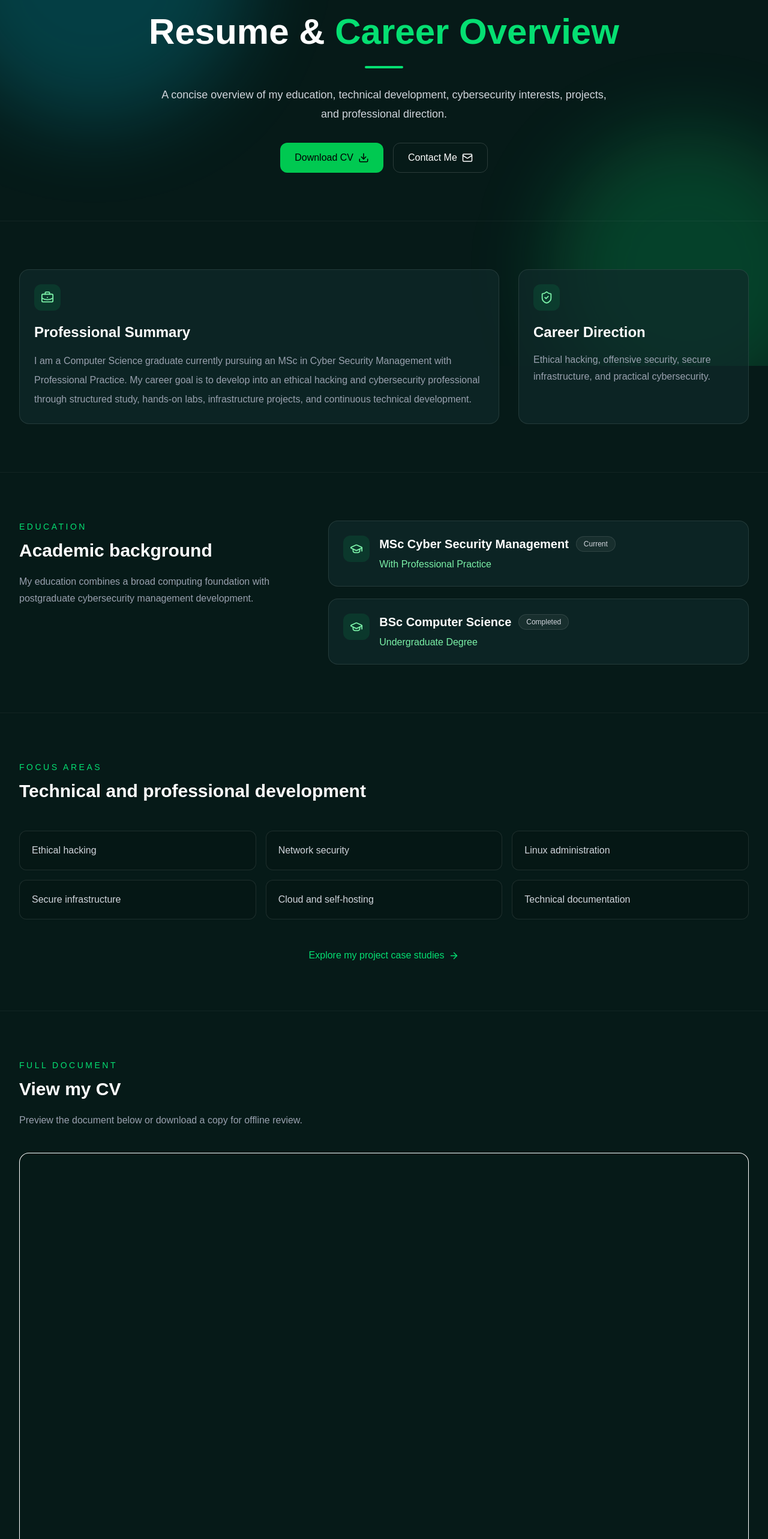
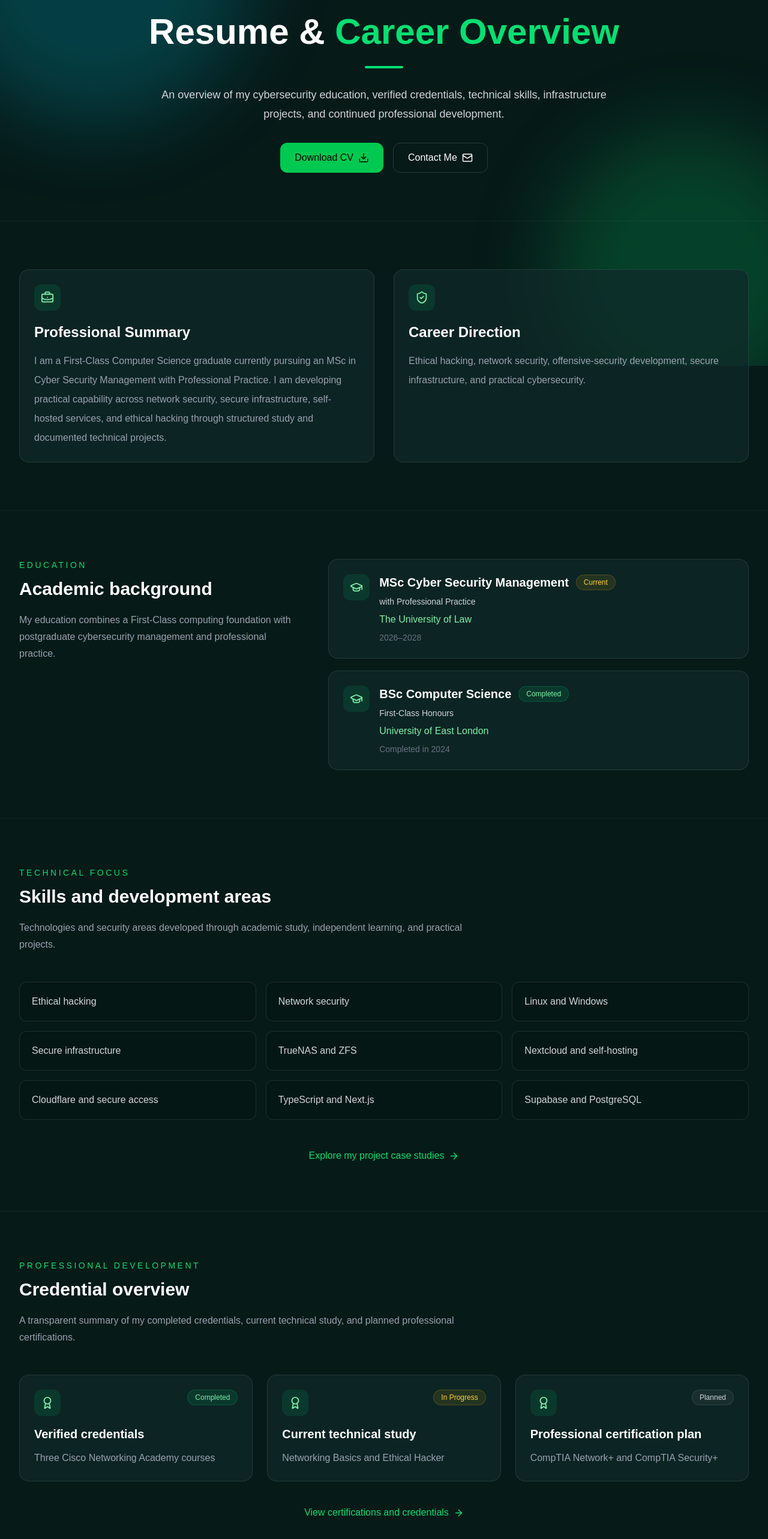
Before and after one commit to Shawon1024/meetshawon-portfolio, a Next.js app: page /resume in a window 1280 px wide. Shown: the part 190-2756 px from the top of the page at 60% size. Built offline with nearby package versions, Linux system fonts and the light colour scheme; no server answers.

Commit message:
Finalise resume page and cybersecurity CV

```diff
--- a/src/app/resume/page.tsx
+++ b/src/app/resume/page.tsx
@@ -2,8 +2,10 @@ import type { Metadata } from "next";
 import Link from "next/link";
 import {
   ArrowRight,
+  Award,
   BriefcaseBusiness,
   Download,
+  FileText,
   GraduationCap,
   Mail,
   ShieldCheck,
@@ -14,7 +16,7 @@ import Container from "../components/Container";
 export const metadata: Metadata = {
   title: "Resume",
   description:
-    "View Shawon's resume, education, cybersecurity skills, technical projects, professional development, and career direction.",
+    "View Md Samsudduha Shawon's cybersecurity resume, education, verified credentials, technical skills, infrastructure projects, and professional development.",
 
   alternates: {
     canonical: "/resume",
@@ -23,7 +25,7 @@ export const metadata: Metadata = {
   openGraph: {
     title: "Resume & Career Overview",
     description:
-      "Shawon's education, cybersecurity skills, technical projects, professional development, and career direction.",
+      "Md Samsudduha Shawon's cybersecurity education, verified credentials, technical projects, skills, and professional development.",
     url: "/resume",
     type: "website",
   },
@@ -32,19 +34,23 @@ export const metadata: Metadata = {
     card: "summary_large_image",
     title: "Resume & Career Overview",
     description:
-      "Education, cybersecurity skills, technical projects, professional development, and career direction.",
+      "Cybersecurity education, verified credentials, technical projects, skills, and professional development.",
   },
 };
 
 const education = [
   {
     title: "MSc Cyber Security Management",
-    subtitle: "With Professional Practice",
+    qualification: "with Professional Practice",
+    institution: "The University of Law",
+    period: "2026–2028",
     status: "Current",
   },
   {
     title: "BSc Computer Science",
-    subtitle: "Undergraduate Degree",
+    qualification: "First-Class Honours",
+    institution: "University of East London",
+    period: "Completed in 2024",
     status: "Completed",
   },
 ];
@@ -52,10 +58,31 @@ const education = [
 const focusAreas = [
   "Ethical hacking",
   "Network security",
-  "Linux administration",
+  "Linux and Windows",
   "Secure infrastructure",
-  "Cloud and self-hosting",
-  "Technical documentation",
+  "TrueNAS and ZFS",
+  "Nextcloud and self-hosting",
+  "Cloudflare and secure access",
+  "TypeScript and Next.js",
+  "Supabase and PostgreSQL",
+];
+
+const credentialSummary = [
+  {
+    title: "Verified credentials",
+    detail: "Three Cisco Networking Academy courses",
+    status: "Completed",
+  },
+  {
+    title: "Current technical study",
+    detail: "Networking Basics and Ethical Hacker",
+    status: "In Progress",
+  },
+  {
+    title: "Professional certification plan",
+    detail: "CompTIA Network+ and CompTIA Security+",
+    status: "Planned",
+  },
 ];
 
 export default function ResumePage() {
@@ -70,16 +97,15 @@ export default function ResumePage() {
 
           <h1 className="text-4xl font-bold leading-tight text-white md:text-5xl lg:text-6xl">
             Resume &{" "}
-            <span className="text-green-400">
-              Career Overview
-            </span>
+            <span className="text-green-400">Career Overview</span>
           </h1>
 
           <div className="mx-auto mt-5 h-1 w-16 rounded-full bg-green-400" />
 
           <p className="mx-auto mt-7 max-w-3xl text-lg leading-8 text-gray-300">
-            A concise overview of my education, technical development,
-            cybersecurity interests, projects, and professional direction.
+            An overview of my cybersecurity education, verified credentials,
+            technical skills, infrastructure projects, and continued
+            professional development.
           </p>
 
           <div className="mt-8 flex flex-wrap justify-center gap-4">
@@ -89,7 +115,7 @@ export default function ResumePage() {
               className="inline-flex items-center gap-2 rounded-xl bg-green-500 px-6 py-3 font-medium text-black transition hover:bg-green-400"
             >
               Download CV
-              <Download size={18} />
+              <Download size={18} aria-hidden="true" />
             </a>
 
             <Link
@@ -97,7 +123,7 @@ export default function ResumePage() {
               className="inline-flex items-center gap-2 rounded-xl border border-white/15 px-6 py-3 font-medium text-white transition hover:border-green-400 hover:text-green-300"
             >
               Contact Me
-              <Mail size={18} />
+              <Mail size={18} aria-hidden="true" />
             </Link>
           </div>
         </div>
@@ -106,10 +132,10 @@ export default function ResumePage() {
       {/* Professional summary */}
       <section className="border-t border-white/5 py-20">
         <Container>
-          <div className="grid gap-8 lg:grid-cols-3">
-            <article className="rounded-2xl border border-white/10 bg-[var(--surface)]/70 p-6 lg:col-span-2">
+          <div className="grid gap-8 lg:grid-cols-2">
+            <article className="h-full rounded-2xl border border-white/10 bg-[var(--surface)]/70 p-6">
               <div className="inline-flex h-11 w-11 items-center justify-center rounded-xl bg-green-400/10 text-green-300">
-                <BriefcaseBusiness size={22} />
+                <BriefcaseBusiness size={22} aria-hidden="true" />
               </div>
 
               <h2 className="mt-5 text-2xl font-semibold text-white">
@@ -117,26 +143,28 @@ export default function ResumePage() {
               </h2>
 
               <p className="mt-4 leading-8 text-gray-400">
-                I am a Computer Science graduate currently pursuing an MSc in
-                Cyber Security Management with Professional Practice. My career
-                goal is to develop into an ethical hacking and cybersecurity
-                professional through structured study, hands-on labs,
-                infrastructure projects, and continuous technical development.
+                I am a First-Class Computer Science graduate currently
+                pursuing an MSc in Cyber Security Management with Professional
+                Practice. I am developing practical capability across network
+                security, secure infrastructure, self-hosted services, and
+                ethical hacking through structured study and documented
+                technical projects.
               </p>
             </article>
 
-            <article className="rounded-2xl border border-white/10 bg-[var(--surface)]/70 p-6">
+            <article className="h-full rounded-2xl border border-white/10 bg-[var(--surface)]/70 p-6">
               <div className="inline-flex h-11 w-11 items-center justify-center rounded-xl bg-green-400/10 text-green-300">
-                <ShieldCheck size={22} />
+                <ShieldCheck size={22} aria-hidden="true" />
               </div>
 
               <h2 className="mt-5 text-2xl font-semibold text-white">
                 Career Direction
               </h2>
 
-              <p className="mt-4 leading-7 text-gray-400">
-                Ethical hacking, offensive security, secure infrastructure,
-                and practical cybersecurity.
+              <p className="mt-4 leading-8 text-gray-400">
+                Ethical hacking, network security, offensive-security
+                development, secure infrastructure, and practical
+                cybersecurity.
               </p>
             </article>
           </div>
@@ -157,8 +185,9 @@ export default function ResumePage() {
               </h2>
 
               <p className="mt-5 leading-7 text-gray-400">
-                My education combines a broad computing foundation with
-                postgraduate cybersecurity management development.
+                My education combines a First-Class computing foundation with
+                postgraduate cybersecurity management and professional
+                practice.
               </p>
             </div>
 
@@ -170,22 +199,36 @@ export default function ResumePage() {
                 >
                   <div className="flex items-start gap-4">
                     <div className="inline-flex h-11 w-11 shrink-0 items-center justify-center rounded-xl bg-green-400/10 text-green-300">
-                      <GraduationCap size={22} />
+                      <GraduationCap size={22} aria-hidden="true" />
                     </div>
 
-                    <div>
+                    <div className="min-w-0">
                       <div className="flex flex-wrap items-center gap-3">
                         <h3 className="text-xl font-semibold text-white">
                           {item.title}
                         </h3>
 
-                        <span className="rounded-full border border-white/10 bg-white/5 px-3 py-1 text-xs text-gray-300">
+                        <span
+                          className={`rounded-full border px-3 py-1 text-xs font-medium ${
+                            item.status === "Current"
+                              ? "border-amber-400/20 bg-amber-400/10 text-amber-300"
+                              : "border-green-400/20 bg-green-400/10 text-green-300"
+                          }`}
+                        >
                           {item.status}
                         </span>
                       </div>
 
-                      <p className="mt-2 text-green-300">
-                        {item.subtitle}
+                      <p className="mt-2 text-sm text-gray-300">
+                        {item.qualification}
+                      </p>
+
+                      <p className="mt-2 font-medium text-green-300">
+                        {item.institution}
+                      </p>
+
+                      <p className="mt-2 text-sm text-gray-500">
+                        {item.period}
                       </p>
                     </div>
                   </div>
@@ -196,17 +239,22 @@ export default function ResumePage() {
         </Container>
       </section>
 
-      {/* Focus areas */}
+      {/* Technical focus */}
       <section className="border-t border-white/5 py-20">
         <Container>
           <div className="mb-12 max-w-3xl">
             <p className="text-sm font-medium uppercase tracking-[0.25em] text-green-400">
-              Focus Areas
+              Technical Focus
             </p>
 
             <h2 className="mt-3 text-3xl font-bold text-white">
-              Technical and professional development
+              Skills and development areas
             </h2>
+
+            <p className="mt-5 leading-7 text-gray-400">
+              Technologies and security areas developed through academic
+              study, independent learning, and practical projects.
+            </p>
           </div>
 
           <div className="grid gap-4 sm:grid-cols-2 lg:grid-cols-3">
@@ -226,13 +274,78 @@ export default function ResumePage() {
               className="inline-flex items-center gap-2 font-medium text-green-400 transition hover:text-green-300"
             >
               Explore my project case studies
-              <ArrowRight size={17} />
+              <ArrowRight size={17} aria-hidden="true" />
             </Link>
           </div>
         </Container>
       </section>
 
-      {/* PDF preview */}
+      {/* Credentials */}
+      <section className="border-t border-white/5 py-20">
+        <Container>
+          <div className="mb-12 max-w-3xl">
+            <p className="text-sm font-medium uppercase tracking-[0.25em] text-green-400">
+              Professional Development
+            </p>
+
+            <h2 className="mt-3 text-3xl font-bold text-white">
+              Credential overview
+            </h2>
+
+            <p className="mt-5 leading-7 text-gray-400">
+              A transparent summary of my completed credentials, current
+              technical study, and planned professional certifications.
+            </p>
+          </div>
+
+          <div className="grid gap-6 md:grid-cols-3">
+            {credentialSummary.map((item) => (
+              <article
+                key={item.title}
+                className="h-full rounded-2xl border border-white/10 bg-[var(--surface)]/70 p-6"
+              >
+              <div className="flex items-start justify-between gap-4">
+                <div className="inline-flex h-11 w-11 shrink-0 items-center justify-center rounded-xl bg-green-400/10 text-green-300">
+                  <Award size={22} aria-hidden="true" />
+                </div>
+
+                <span
+                  className={`inline-flex shrink-0 rounded-full border px-3 py-1 text-xs font-medium ${
+                    item.status === "Completed"
+                      ? "border-green-400/20 bg-green-400/10 text-green-300"
+                      : item.status === "In Progress"
+                        ? "border-amber-400/20 bg-amber-400/10 text-amber-300"
+                        : "border-white/10 bg-white/5 text-gray-300"
+                  }`}
+                >
+                  {item.status}
+                </span>
+              </div>
+
+                <h3 className="mt-4 text-xl font-semibold text-white">
+                  {item.title}
+                </h3>
+
+                <p className="mt-3 leading-7 text-gray-400">
+                  {item.detail}
+                </p>
+              </article>
+            ))}
+          </div>
+
+          <div className="mt-10 text-center">
+            <Link
+              href="/certifications"
+              className="inline-flex items-center gap-2 font-medium text-green-400 transition hover:text-green-300"
+            >
+              View certifications and credentials
+              <ArrowRight size={17} aria-hidden="true" />
+            </Link>
+          </div>
+        </Container>
+      </section>
+
+      {/* CV document */}
       <section className="border-t border-white/5 py-20">
         <Container>
           <div className="mb-10 max-w-3xl">
@@ -241,40 +354,59 @@ export default function ResumePage() {
             </p>
 
             <h2 className="mt-3 text-3xl font-bold text-white">
-              View my CV
+              View or download my CV
             </h2>
 
             <p className="mt-5 leading-7 text-gray-400">
-              Preview the document below or download a copy for offline review.
+              Open the complete CV in your browser or download a PDF copy for
+              offline review.
             </p>
           </div>
 
-          <div className="overflow-hidden rounded-2xl border border-white/10 bg-white">
-            <iframe
-              src="/Shawon-CV.pdf"
-              title="Shawon CV"
-              loading="lazy"
-              className="h-[600px] w-full md:h-[800px]"
-            >
-              <p>
-                Your browser cannot display this PDF.{" "}
-                <a href="/Shawon-CV.pdf">
-                  Open the CV directly
-                </a>
-                .
-              </p>
-            </iframe>
+          <div className="rounded-3xl border border-white/10 bg-[var(--surface)]/70 p-8 md:p-10">
+            <div className="flex flex-col items-start justify-between gap-8 md:flex-row md:items-center">
+              <div className="flex items-start gap-5">
+                <div className="inline-flex h-14 w-14 shrink-0 items-center justify-center rounded-2xl bg-green-400/10 text-green-300">
+                  <FileText size={28} aria-hidden="true" />
                 </div>
 
-          <div className="mt-6 text-center">
+                <div>
+                  <h3 className="text-2xl font-semibold text-white">
+                    Md Samsudduha Shawon — CV
+                  </h3>
+
+                  <p className="mt-2 max-w-2xl leading-7 text-gray-400">
+                    Cybersecurity, infrastructure, technical projects,
+                    education, and professional development.
+                  </p>
+
+                  <p className="mt-3 text-sm text-gray-500">
+                    PDF document · Two pages
+                  </p>
+                </div>
+              </div>
+
+              <div className="flex w-full flex-wrap gap-4 md:w-auto md:shrink-0 md:justify-end">
+                <a
+                  href="/Shawon-CV.pdf"
+                  target="_blank"
+                  rel="noopener noreferrer"
+                  className="inline-flex items-center justify-center gap-2 rounded-xl border border-white/15 px-6 py-3 font-medium text-white transition hover:border-green-400 hover:text-green-300"
+                >
+                  Open CV
+                  <ArrowRight size={18} aria-hidden="true" />
+                </a>
+
                 <a
                   href="/Shawon-CV.pdf"
                   download="Shawon-CV.pdf"
-              className="inline-flex items-center gap-2 rounded-xl bg-green-500 px-6 py-3 font-medium text-black transition hover:bg-green-400"
+                  className="inline-flex items-center justify-center gap-2 rounded-xl bg-green-500 px-6 py-3 font-medium text-black transition hover:bg-green-400"
                 >
                   Download CV
-              <Download size={18} />
+                  <Download size={18} aria-hidden="true" />
                 </a>
+              </div>
+            </div>
           </div>
         </Container>
       </section>
```
Also changed, not shown: 1 other file (tests, documents, lock files or other folders). Lines whose indentation alone changed are shown as unchanged.
